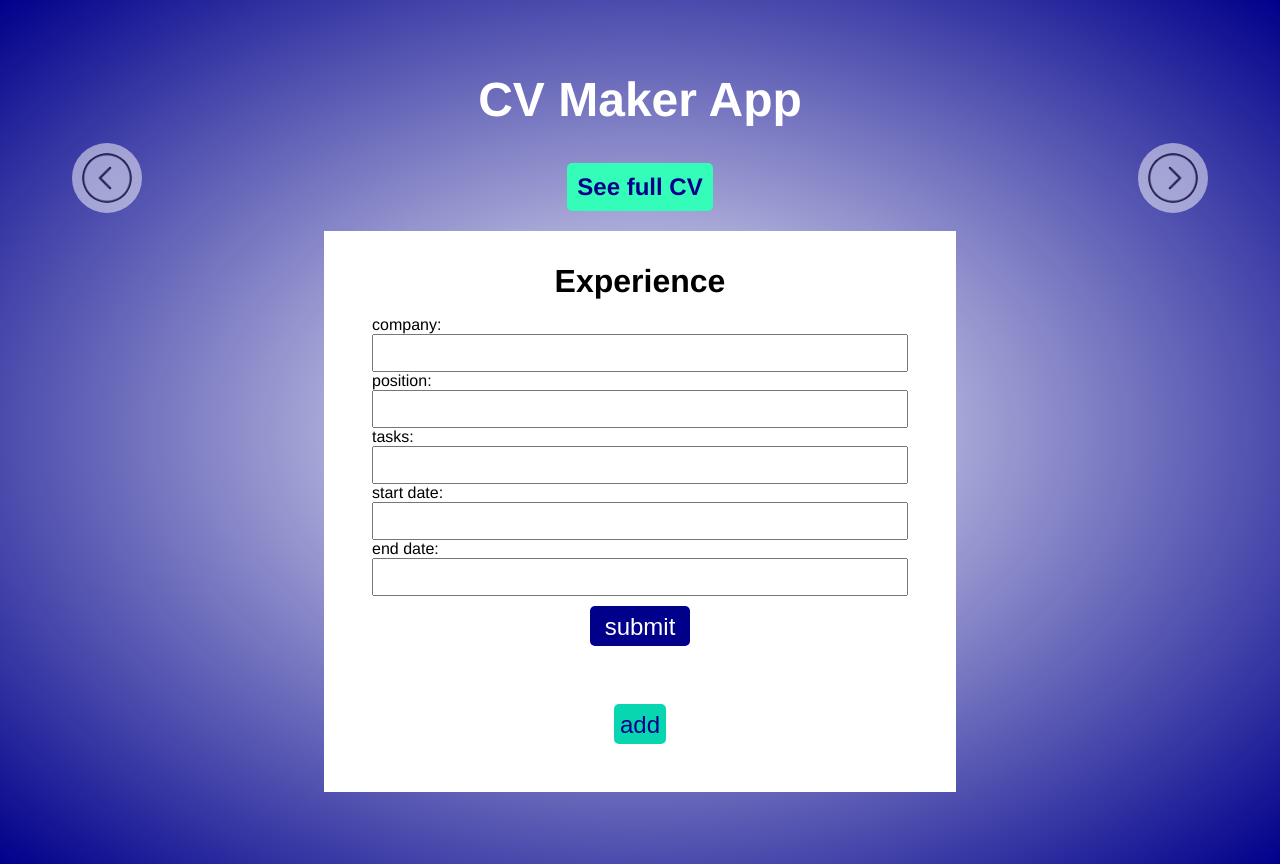
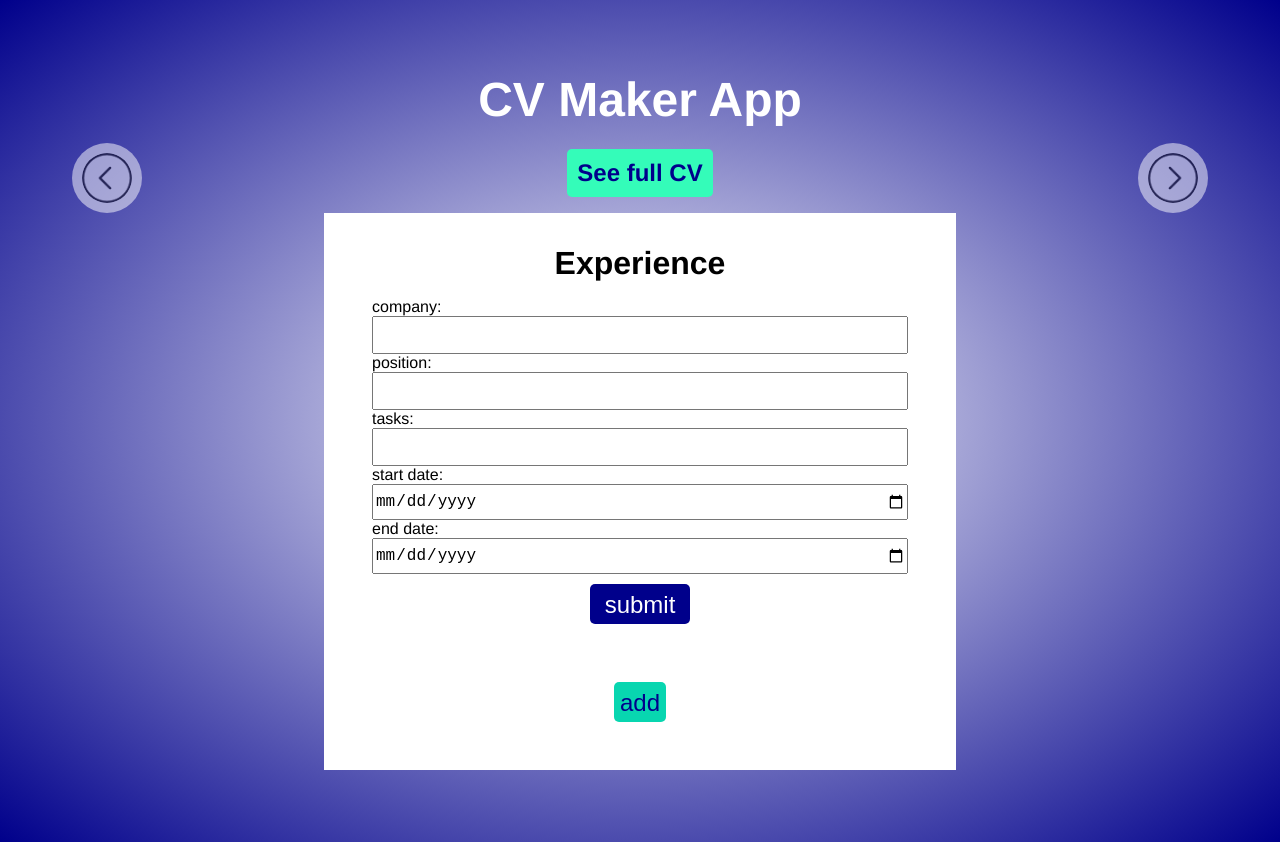
Before and after one commit to bmbaron/react_practice_cv_project, a React (Create React App) app: page / in a window 1280 px wide. Both pictures are taken after a click on the picture 107 px from the left and 178 px from the top of the page. After the commit the page ends 842 px from the top, so only its background shows below. Built offline with nearby package versions, Linux system fonts and the light colour scheme.

Commit message:
updated conditional rendering of arrows and added css animation

```diff
--- a/src/App.css
+++ b/src/App.css
@@ -4,6 +4,7 @@ body {
 
 .cv-container {
   background-size: cover;
+  background: none;
   font-family:'Franklin Gothic Medium', 'Arial Narrow', Arial, sans-serif;
   padding: 4rem;
 }
@@ -32,6 +33,8 @@ body {
   cursor: pointer;
 }
 .final-cv {
+  margin: auto;
+  margin-bottom: 1rem;
   background-color: rgb(52, 252, 185);
   color: darkblue;
   padding: 10px;
@@ -48,13 +51,34 @@ body {
   margin-bottom: 1rem;
 }
 .cv-container .general, .education, .experience {
+  position: relative;
   height: auto;
   width: 50%;
   margin: auto;
   padding: 2rem;
   padding-top: 0;
   background-color: white;
+
+  opacity: 1;
+	animation-name: fadeInOpacity;
+	animation-iteration-count: 1;
+	animation-timing-function: ease-in;
+	animation-duration: 0.5s;
 }
+
+@keyframes fadeInOpacity {
+  from
+  {
+    bottom:-200px;
+    opacity:0;
+  }
+  to
+  {
+    bottom:0;
+    opacity:1;
+  }
+}
+
 .cv-container h1 {
   margin: 0;
   margin-top: 1rem;
--- a/src/components/EducationForm.js
+++ b/src/components/EducationForm.js
@@ -31,11 +31,15 @@ function EducationForm (props) {
 		const keys = Object.keys(education)
 		if (!education.submitted){
 			form = keys.map((name, index) => {
+				let type
+				if (name === 'start date' || name === 'end date') type = 'date'
+				else type = 'text'
 				return index > 0 && (
 					<div key={`${name}Container2`} className={`${name}-container2`}>
 						<label key={`${name}Label2`}htmlFor={name}>{name}: </label>
 						<input
 							key={name}
+							type={type}
 							className='input-field'
 							onChange={updateData}
 							name={name}
--- a/src/components/ExperienceForm.js
+++ b/src/components/ExperienceForm.js
@@ -28,12 +28,15 @@ function ExperienceForm (props) {
 			const keys = Object.keys(experience[arrIndex])
 			if (!experience[arrIndex].submitted){
 				return keys.map((name, index) => {
-					console.log(arrIndex, experience.length)
+					let type
+					if (name === 'start date' || name === 'end date') type = 'date'
+					else type = 'text'
 					return index > 0 && (
 						<div key={`${name}Container`} className={`${name}-container`}>
 							<label key={`${name}Label`}htmlFor={name}>{name}: </label>
 							<input
 								key={name}
+								type={type}
 								className='input-field'
 								onChange={(event)=>updateData(event,arrIndex)}
 								name={name}
--- a/src/components/NavButtons.js
+++ b/src/components/NavButtons.js
@@ -21,9 +21,13 @@ class NavButtons extends Component {
 		const displayFinalText = this.state.show ? 'Return to editor' : 'See full CV'
 		return(
 			<div className='next-section-container'>
-				<img className='next-section-left' alt='arrow to continue to next section' src={arrowPic} onClick={() => this.props.updateSection('down')}></img>
+				{!this.state.show &&
+					<img className='next-section-left' alt='arrow to continue to next section' src={arrowPic} onClick={() => this.props.updateSection('down')}></img>
+				}
 				<h2 className='final-cv' onClick={this.displayFinal}>{displayFinalText}</h2>
-				<img className='next-section-right' alt='arrow to continue to next section' src={arrowPic} onClick={() => this.props.updateSection('up')}></img>
+				{!this.state.show &&
+					<img className='next-section-right' alt='arrow to continue to next section' src={arrowPic} onClick={() => this.props.updateSection('up')}></img>
+				}
 			</div>
 		)
   }
```
